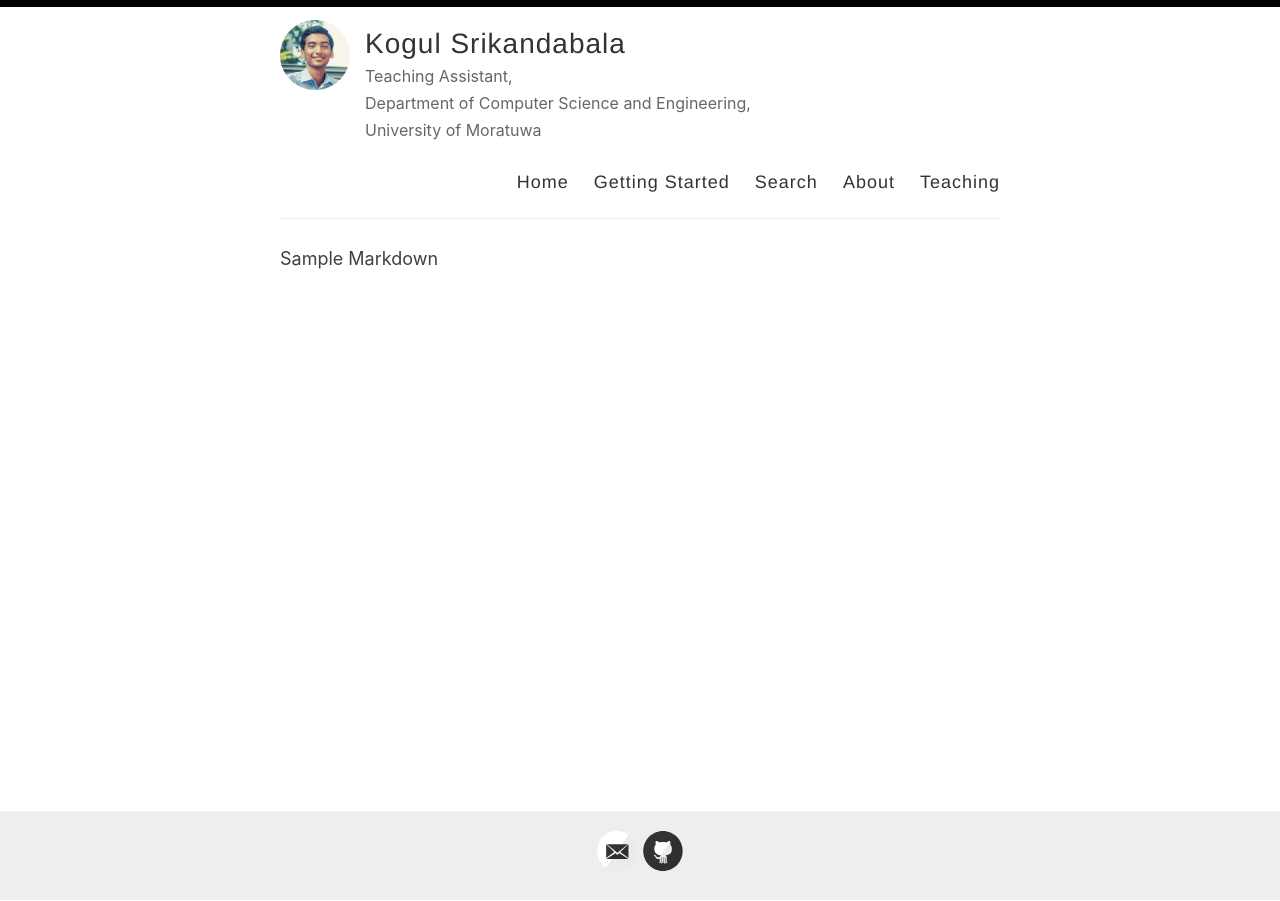
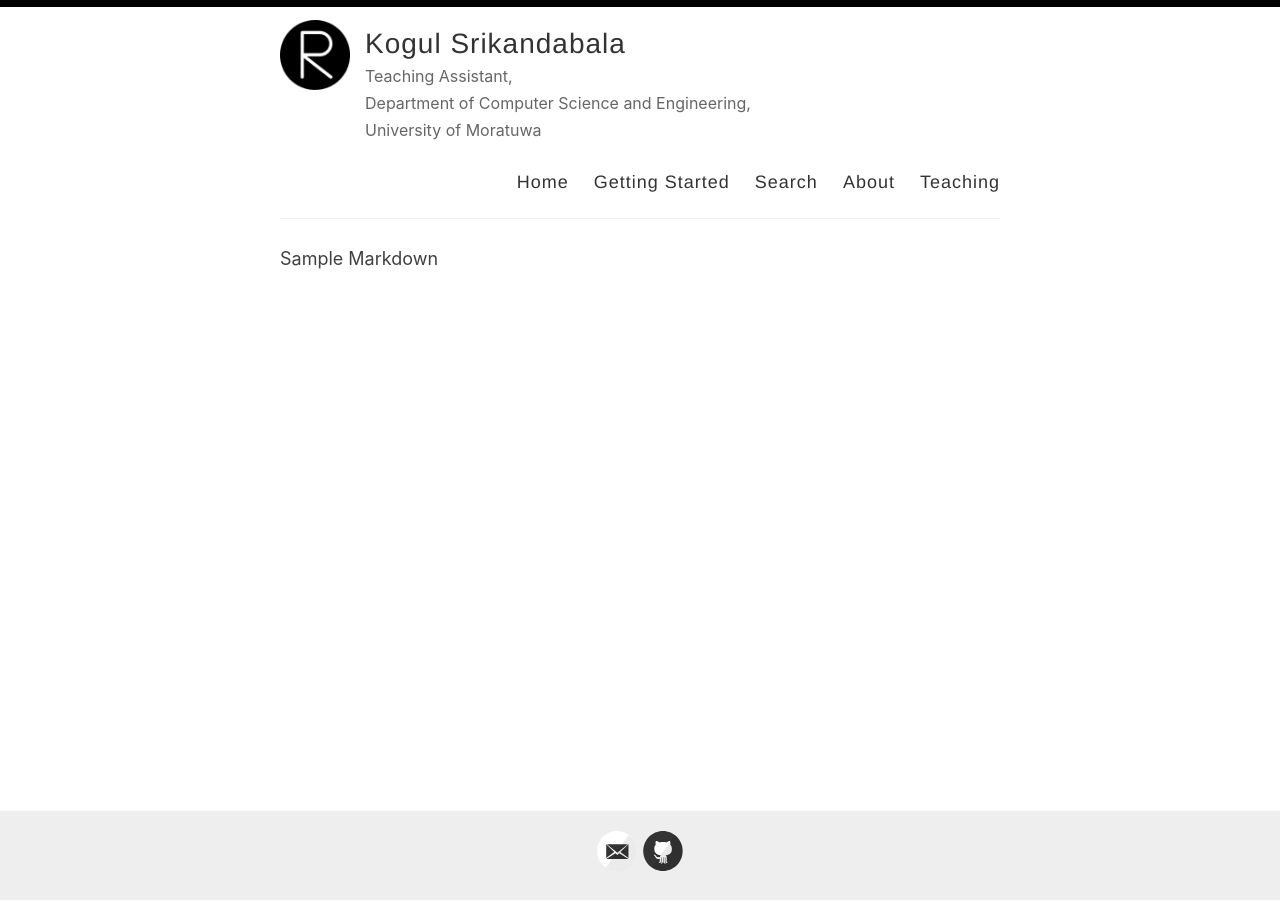
Before and after one commit to Skogul1997/Skogul1997.github.io, a Jekyll site: the page built from index.html, in a window 1280 px wide. Built offline with Jekyll 4.4.1, drawn with Linux system fonts in a browser that asks for light colours; the list of posts is cut into pages by our own code.

Commit message:
Update _config.yml

```diff
--- a/_config.yml
+++ b/_config.yml
@@ -12,7 +12,7 @@ author: Kogul Srikandabala
 description: Teaching Assistant,<br>Department of Computer Science and Engineering,<br>University of Moratuwa
 
 # URL of your avatar or profile pic (you could use your GitHub profile pic)
-avatar: /images/ProfilePic.png
+avatar: /images/reverie.png
 
 #
 # Flags below are optional
```
